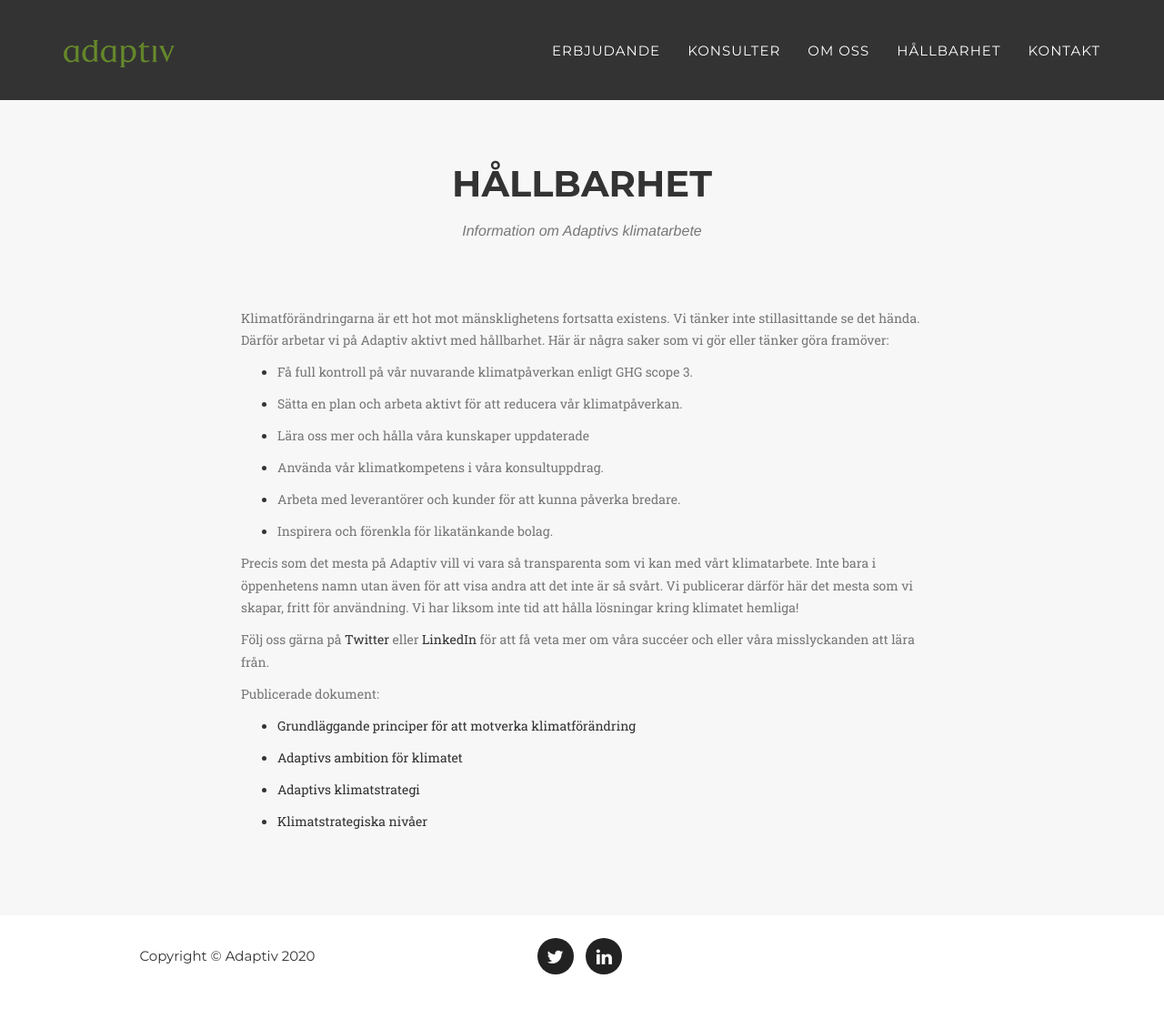
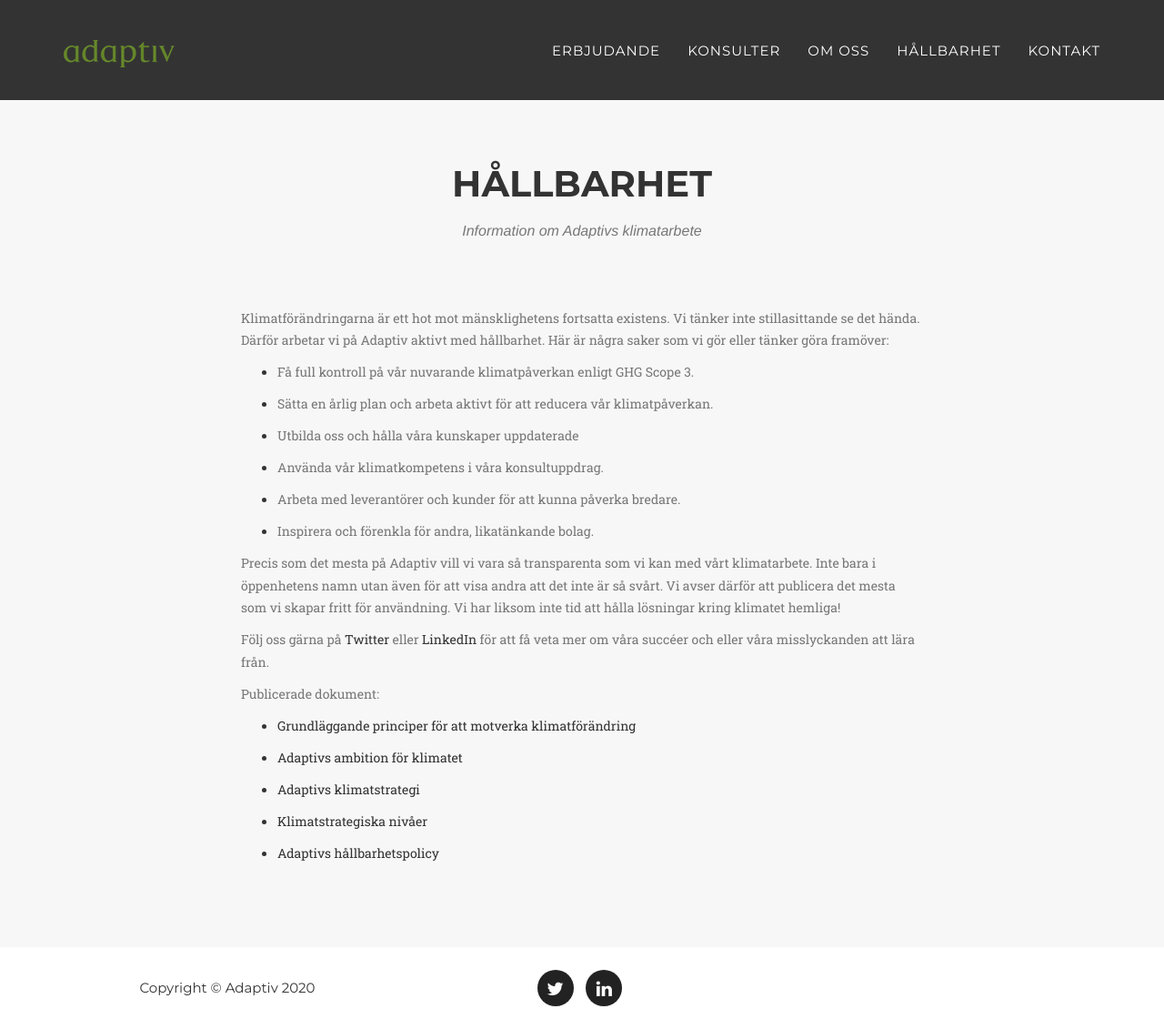
Before and after one commit to adaptiv/adaptiv_agency, a Jekyll site: the page built from sustainability.html, in a window 1280 px wide and 1131 px high. Shown: the whole window at 91% size. Built offline with Jekyll 4.4.1, drawn with Linux system fonts in a browser that asks for light colours; some web fonts are replaced.

Commit message:
Publicera hållbarhetspolicy

```diff
--- a/_includes/sustainability.html
+++ b/_includes/sustainability.html
@@ -20,13 +20,13 @@
       <div class="col-lg-8 col-lg-offset-2 text-left">
         <ul>
           <li>
-            <p class="text-muted">Få full kontroll på vår nuvarande klimatpåverkan enligt GHG scope 3.</p>
+            <p class="text-muted">Få full kontroll på vår nuvarande klimatpåverkan enligt GHG Scope 3.</p>
           </li>
           <li>
-            <p class="text-muted">Sätta en plan och arbeta aktivt för att reducera vår klimatpåverkan.</p>
+            <p class="text-muted">Sätta en årlig plan och arbeta aktivt för att reducera vår klimatpåverkan.</p>
           </li>
           <li>
-            <p class="text-muted">Lära oss mer och hålla våra kunskaper uppdaterade</p>
+            <p class="text-muted">Utbilda oss och hålla våra kunskaper uppdaterade</p>
           </li>
           <li>
             <p class="text-muted">Använda vår klimatkompetens i våra konsultuppdrag.</p>
@@ -35,7 +35,7 @@
             <p class="text-muted">Arbeta med leverantörer och kunder för att kunna påverka bredare.</p>
           </li>
           <li>
-            <p class="text-muted">Inspirera och förenkla för likatänkande bolag.</p>
+            <p class="text-muted">Inspirera och förenkla för andra, likatänkande bolag.</p>
           </li>
         </ul>
       </div>
@@ -45,7 +45,7 @@
         <p class="text-muted">
           Precis som det mesta på Adaptiv vill vi vara så transparenta som vi kan med vårt klimatarbete.
           Inte bara i öppenhetens namn utan även för att visa andra att det inte är så svårt.
-          Vi publicerar därför här det mesta som vi skapar, fritt för användning.
+          Vi avser därför att publicera det mesta som vi skapar fritt för användning.
           Vi har liksom inte tid att hålla lösningar kring klimatet hemliga!
         </p>
       </div>
@@ -97,6 +97,12 @@
                 nivåer</a>
             </p>
           </li>
+          <li>
+            <p class="text-muted">
+              <a class="dark"
+                href="https://docs.google.com/document/d/14NpMv0x0__6ucdoLbVoiTxA0DbytHTIARLws7q-MPbc/edit?usp=sharing">Adaptivs hållbarhetspolicy</a>
+            </p>
+          </li>
         </ul>
       </div>
     </div>
```
